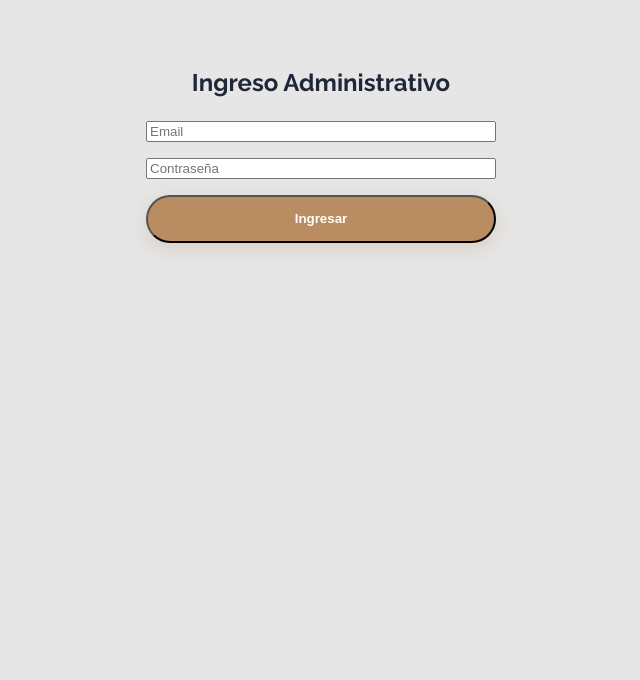
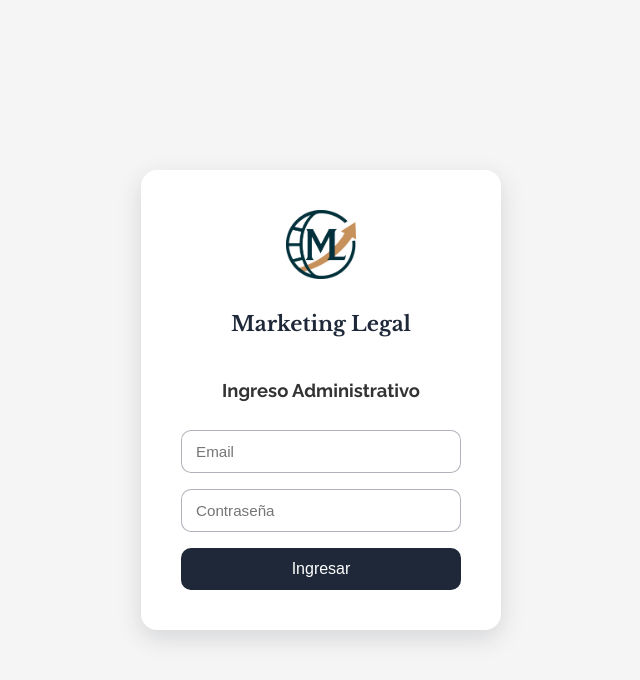
Before and after one commit to romimartinezurbani/marketing-legal, a React (Create React App) app: page /admin/login in a window 1280 px wide. Shown: the top 680 px of the page, without its empty margins (319-959 px from the left). Built offline with nearby package versions, Linux system fonts and the light colour scheme.

Commit message:
estilos admin

```diff
--- a/src/App.js
+++ b/src/App.js
@@ -10,9 +10,7 @@ import MarcaFormSection from "./components/MarcaFormSection";
 import FAQ from "./components/FAQ";
 import ContactButton from "./components/ContactButton";
 import logo from "./assets/logo.png";
-
 import AdminLogin from "./admin/AdminLogin";
-import AdminDashboard from "./admin/AdminDashboard";
 import ConsultasTable from "./admin/ConsultasTable";
 import ProtectedRoute from "./routes/ProtectedRoute";
 
@@ -90,18 +88,6 @@ export default function App() {
         <Route path="/admin/login" element={<AdminLogin />} />
 
         {/* ===================== */}
-        {/*   PANEL ADMIN BASE    */}
-        {/* ===================== */}
-        <Route
-          path="/admin"
-          element={
-            <ProtectedRoute>
-              <AdminDashboard />
-            </ProtectedRoute>
-          }
-        />
-
-        {/* ===================== */}
         {/*   CONSULTAS ADMIN     */}
         {/* ===================== */}
         <Route
--- a/src/admin/AdminDashboard.jsx
+++ /dev/null
@@ -1,24 +0,0 @@
-import { Link } from "react-router-dom";
-
-export default function AdminDashboard() {
-  return (
-    <div style={{ padding: "2rem" }}>
-      <h2>Panel Administrativo</h2>
-
-      <Link
-        to="/admin/consultas"
-        style={{
-          display: "inline-block",
-          marginTop: "1.5rem",
-          background: "#1F2839",
-          color: "white",
-          padding: "0.8rem 1.4rem",
-          borderRadius: "8px",
-          textDecoration: "none",
-        }}
-      >
-        Ver consultas de marcas
-      </Link>
-    </div>
-  );
-}
--- a/src/admin/AdminLogin.jsx
+++ b/src/admin/AdminLogin.jsx
@@ -2,6 +2,7 @@ import React, { useState } from "react";
 import { signInWithEmailAndPassword } from "firebase/auth";
 import { auth } from "../firebase";
 import { useNavigate } from "react-router-dom";
+import logo from "../assets/logo.png";
 
 export default function AdminLogin() {
   const [email, setEmail] = useState("");
@@ -15,7 +16,7 @@ export default function AdminLogin() {
 
     try {
       await signInWithEmailAndPassword(auth, email, pass);
-      navigate("/admin");
+      navigate("/admin/consultas");
     } catch (err) {
       console.error("❌ ERROR LOGIN:", err.code, err.message);
       setError("Credenciales incorrectas o error de autenticación");
@@ -23,10 +24,17 @@ export default function AdminLogin() {
   };
 
   return (
-    <div style={{ maxWidth: 350, margin: "4rem auto", textAlign: "center" }}>
-      <h2>Ingreso Administrativo</h2>
+    <div className="login-wrapper">
+      <div className="login-card">
+        {/* BRANDING */}
+        <div className="login-brand">
+          <img src={logo} alt="Marketing Legal" className="login-logo" />
+          <h3 className="login-title">Marketing Legal</h3>
+        </div>
 
-      <form onSubmit={login} style={{ display: "flex", flexDirection: "column", gap: "1rem" }}>
+        <h2 className="login-subtitle">Ingreso Administrativo</h2>
+
+        <form onSubmit={login} className="login-form">
           <input
             type="email"
             placeholder="Email"
@@ -43,12 +51,13 @@ export default function AdminLogin() {
             required
           />
 
-        {error && <p style={{ color: "red" }}>{error}</p>}
+          {error && <p className="login-error">{error}</p>}
 
-        <button className="btn-accent" type="submit">
+          <button className="btn-login" type="submit">
             Ingresar
           </button>
         </form>
       </div>
+    </div>
   );
 }
--- a/src/styles.css
+++ b/src/styles.css
@@ -1010,3 +1010,90 @@ body {
     text-align: center;
   }
 }
+
+/* ====================================== */
+/*               LOGIN PAGE               */
+/* ====================================== */
+
+.login-wrapper {
+  display: flex;
+  justify-content: center;
+  align-items: center;
+  min-height: 100vh;
+  background: #f5f5f5;
+  padding: 2rem;
+}
+
+.login-card {
+  background: white;
+  padding: 2.5rem;
+  border-radius: 16px;
+  width: 360px;
+  box-shadow: 0px 8px 25px rgba(31, 40, 57, 0.15);
+  text-align: center;
+}
+
+.login-brand {
+  display: flex;
+  flex-direction: column;
+  align-items: center;
+  margin-bottom: 1rem;
+}
+
+.login-logo {
+  width: 70px;
+  height: auto;
+  margin-bottom: 0.5rem;
+}
+
+.login-title {
+  font-family: "Libre Baskerville", serif;
+  font-size: 1.3rem;
+  color: #1F2839;
+}
+
+.login-subtitle {
+  font-size: 1.15rem;
+  margin-bottom: 1.5rem;
+  color: #333;
+}
+
+.login-form {
+  display: flex;
+  flex-direction: column;
+  gap: 1rem;
+}
+
+.login-form input {
+  padding: 12px 14px;
+  border-radius: 10px;
+  border: 1px solid rgba(31,40,57,0.35);
+  font-size: 0.95rem;
+  transition: 0.2s ease;
+}
+
+.login-form input:focus {
+  outline: none;
+  border-color: #B98D61;
+  box-shadow: 0px 0px 6px rgba(185,141,97,0.35);
+}
+
+.login-error {
+  color: #d9534f;
+  font-size: 0.9rem;
+}
+
+.btn-login {
+  background: #1F2839;
+  color: white;
+  padding: 12px 18px;
+  border-radius: 10px;
+  border: none;
+  cursor: pointer;
+  font-size: 1rem;
+  transition: 0.2s ease;
+}
+
+.btn-login:hover {
+  background: #B98D61;
+}
```
Also changed, not shown: public/manifest.json. Lines whose indentation alone changed are shown as unchanged.
